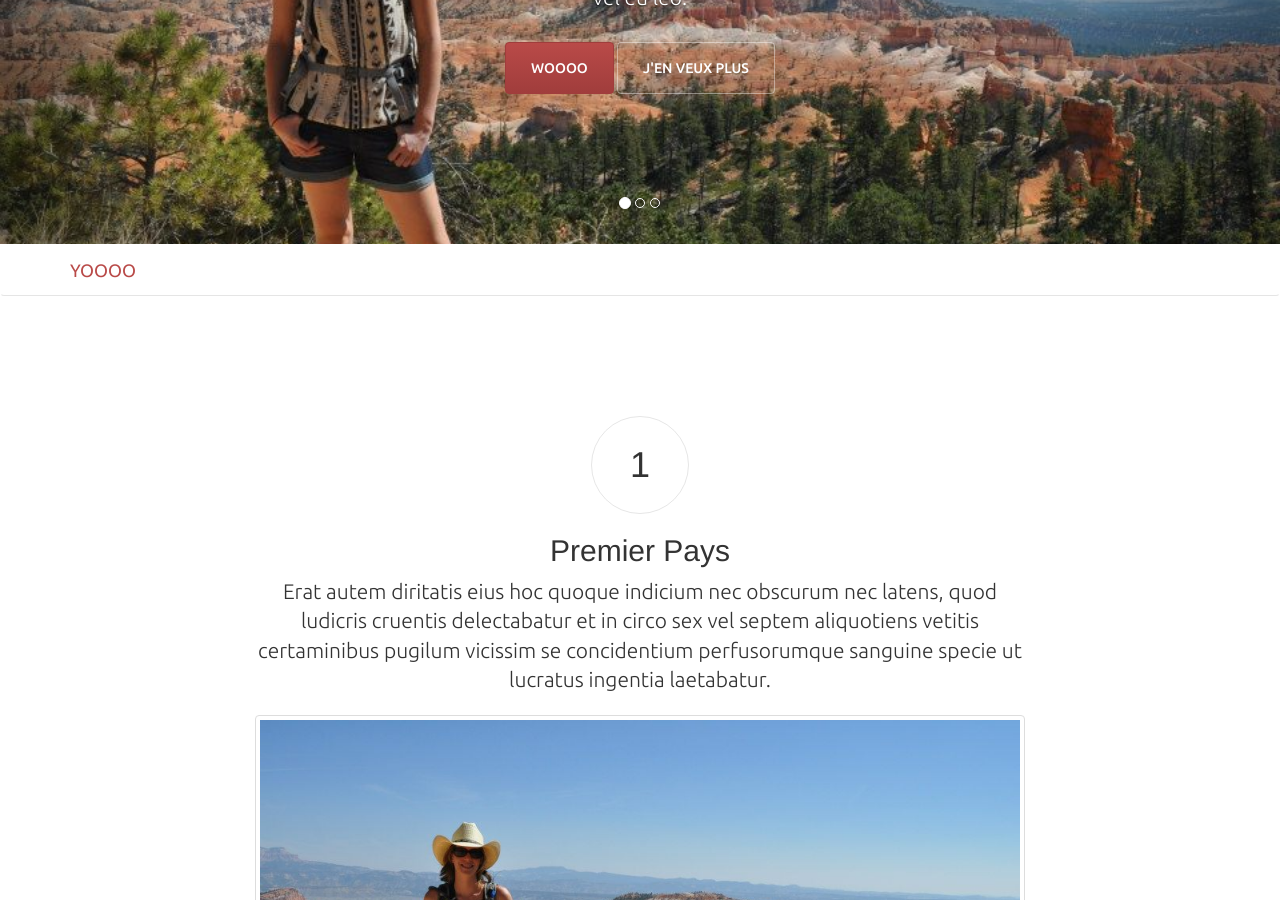
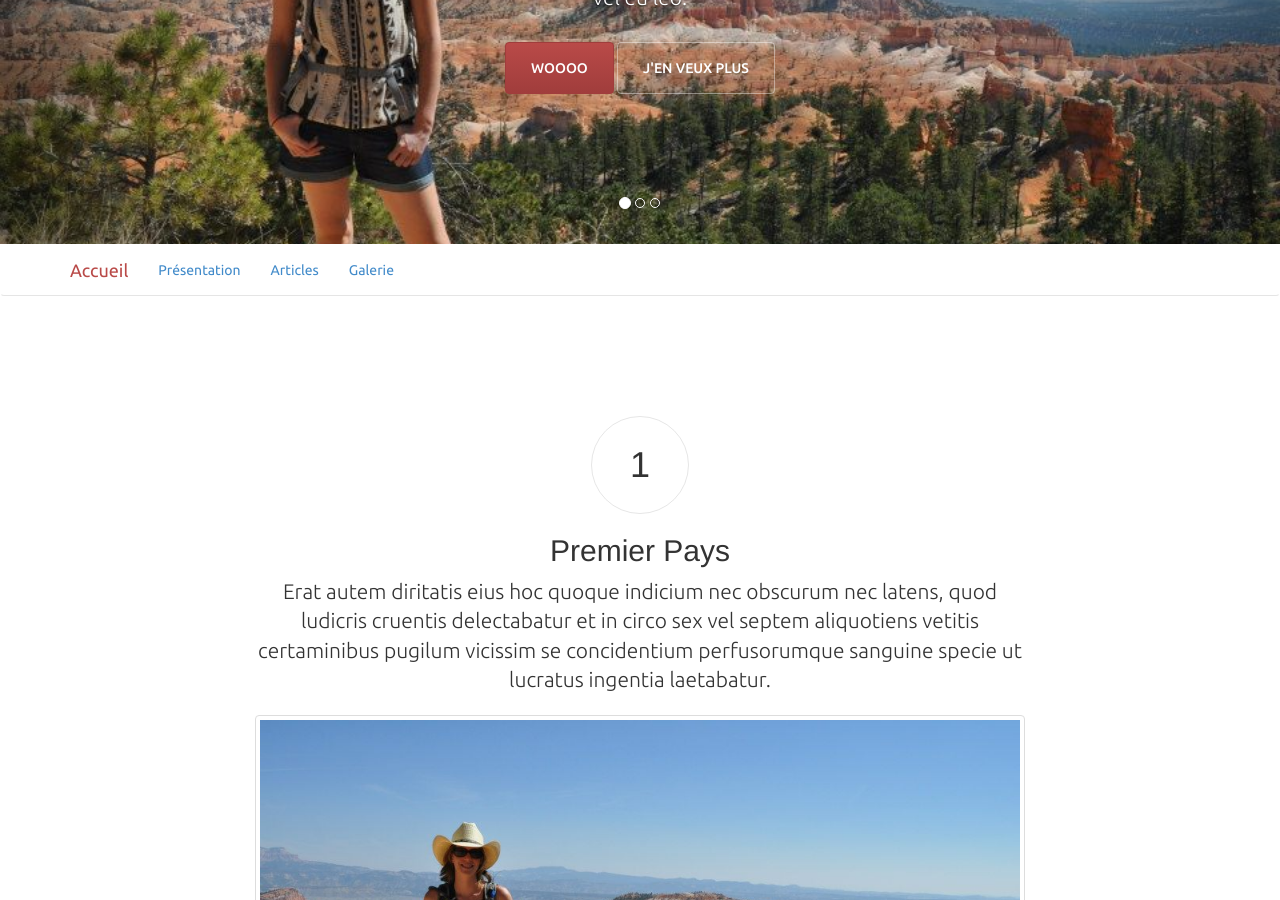
Before and after one commit to link-webcreations/juetpy, a Jekyll site: the page built from index.html, in a window 1280 px wide and 900 px high, scrolled down 356 px. Built offline with Jekyll 4.4.1, drawn with Linux system fonts in a browser that asks for light colours; nearby versions of some CDN libraries; library files that are not in the unit come from our copies; Markdown is read by kramdown in place of the engine named in the settings; the list of posts is cut into pages by our own code.

Commit message:
fix bootstrap3 migration

```diff
--- a/_includes/nav-main.html
+++ b/_includes/nav-main.html
@@ -4,17 +4,17 @@
 <div class="navbar navbar-fixed-top"  id="top">
 {% endif %}
   <div class="container">
-    <button class="navbar-toggle" type="button" data-toggle="collapse" data-target=".navbar-collapse">
-      <span class="icon-bar"></span>
-      <span class="icon-bar"></span>
-      <span class="icon-bar"></span>
-    </button>
-    <a href="{{ page.base_url }}" class="navbar-brand">YOOOO</a>
-    <div class="nav-collapse collapse">
+    <div class="navbar-header">
+      <button class="navbar-toggle" type="button" data-toggle="collapse" data-target=".navbar-collapse">
+        <span class="sr-only">Toggle navigation</span>
+        <span class="icon-bar"></span>
+        <span class="icon-bar"></span>
+        <span class="icon-bar"></span>
+      </button>
+      <a href="{{ page.base_url }}" class="navbar-brand">Accueil</a>
+    </div>
+    <nav class="navbar-collapse collapse">
       <ul class="nav navbar-nav">
-        <li{% if page.slug == "home" %} class="active"{% endif %}>
-          <a href="{{ page.base_url }}">Accueil</a>
-        </li>
         <li{% if page.slug == "presentation" %} class="active"{% endif %}>
           <a href="{{ page.base_url }}presentation">Présentation</a>
         </li>
@@ -25,6 +25,6 @@
           <a href="{{ page.base_url }}galerie">Galerie</a>
         </li>
       </ul>
-    </div>
+    </nav>
   </div>
 </div>
```
